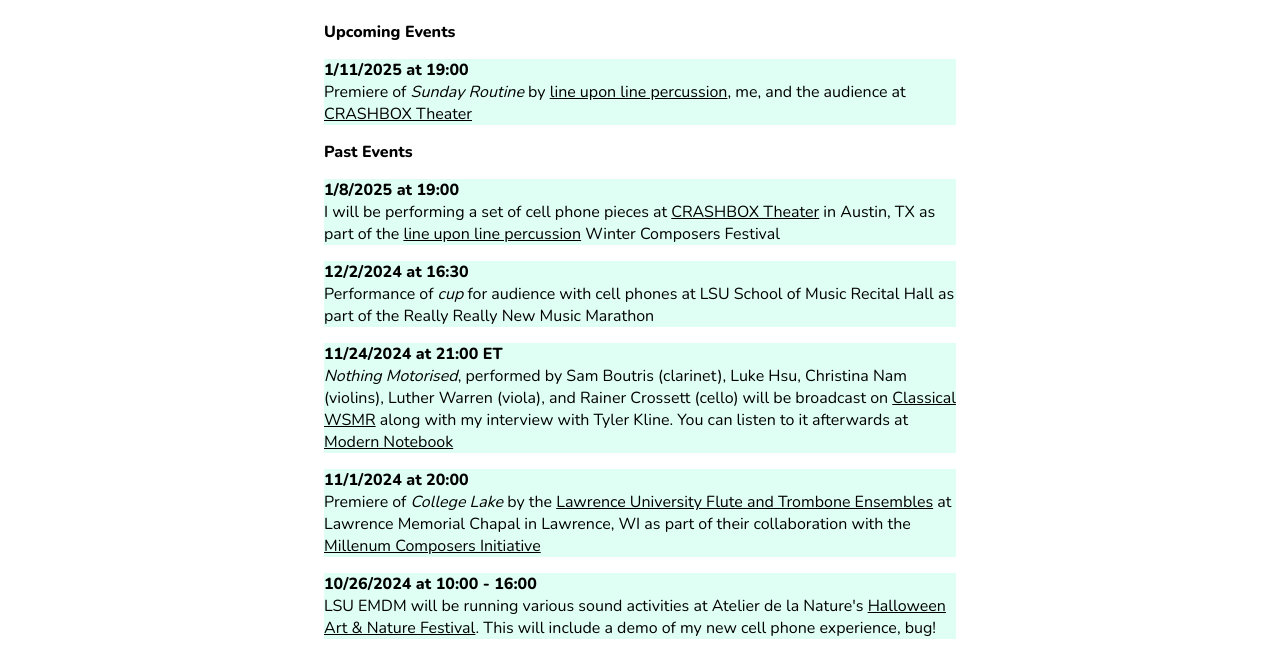
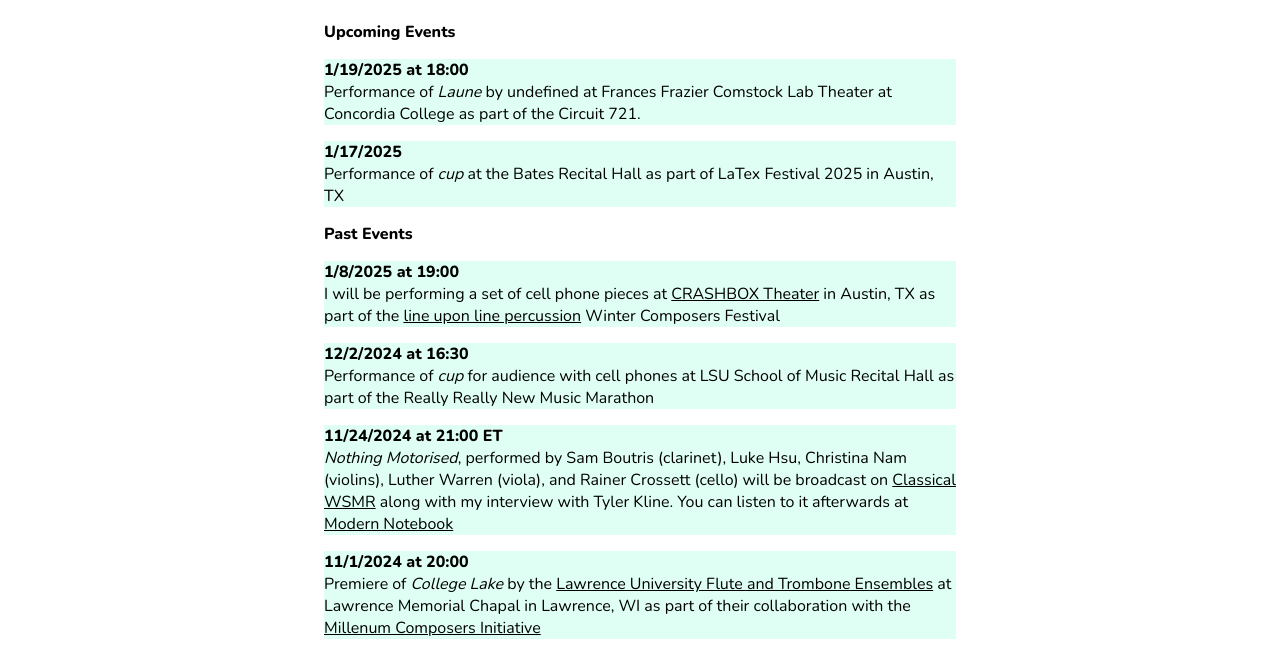
Before and after one commit to tmnash4/treyaNash, a plain HTML site: page calendar.html in a window 1280 px wide. Shown: the part 132-784 px from the top of the page. Drawn offline with nearby package versions, Linux system fonts and the light colour scheme.

Commit message:
Update calendar.html

```diff
--- a/calendar.html
+++ b/calendar.html
@@ -98,10 +98,16 @@
 // let entry = new Entry(new Date(2025, 3, 2), "18:30", "concert", "place", "<i>A Piece</i>", "this ensemble", "the performers")
 // entry.div.innerHTML = ("<b>" + entry.date.toLocaleDateString() + "</b>" + "<br>"+ entry.piece + " will be performed at the " + entry.event + " at " + entry.venue)
 // entry.addEventToDOM()
+let laun = new Entry(new Date(2025, 0, 19), "18:00", "Circuit 721", "Frances Frazier Comstock Lab Theater at Concordia College", "<i>Laune</i>", "Eduard Teregulov")
+laun.div.innerHTML = `<b>${laun.date.toLocaleDateString()} at ${laun.eventTime}</b><br>Performance of ${laun.piece} by ${this.ensemble} at ${laun.venue} as part of the ${laun.event}.`
+laun.addEventToDOM()
+
+let latex = new Entry(new Date(2025, 0, 17), "", "LaTex Festival", "Bates Recital Hall", "<i>cup</i>")
+latex.div.innerHTML = `<b>${latex.date.toLocaleDateString()} </b><br>Performance of ${latex.piece} at the ${latex.venue} as part of ${latex.event} 2025 in Austin, TX`
+latex.addEventToDOM()
 
 let lul = new Entry(new Date(2025, 0, 11), "19:00", "<a href=https://www.lineuponlinepercussion.org/>line upon line percussion</a>", "<a href=https://rudemechs.com/crashbox/>CRASHBOX Theater</a>", "<i>Sunday Routine</i>")
-lul.div.innerHTML = `<b>${lul.date.toLocaleDateString()} at ${lul.eventTime}</b><br>Premiere of ${lul.piece} by ${lul.event}, me, and the audience at ${lul.venue}`
-lul.addEventToDOM()
+
 
 let lulSolo = new Entry(new Date(2025, 0, 8), "19:00", "<a href=https://www.lineuponlinepercussion.org/>line upon line percussion</a> Winter Composers Festival", "<a href=https://rudemechs.com/crashbox/>CRASHBOX Theater</a>", "a set of cell phone pieces")
 lulSolo.div.innerHTML = `<b>${lulSolo.date.toLocaleDateString()} at ${lulSolo.eventTime}</b><br>I will be performing ${lulSolo.piece} at ${lulSolo.venue} in Austin, TX as part of the ${lulSolo.event}`
```
